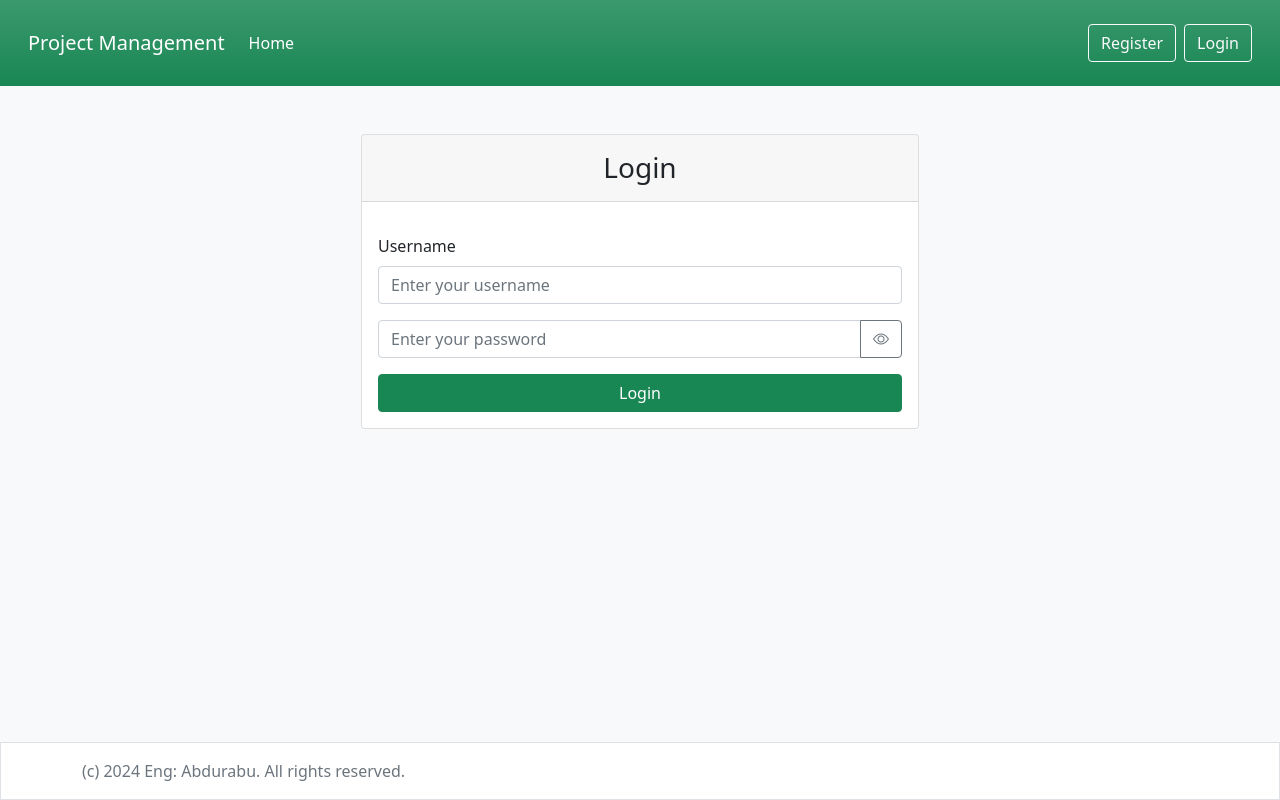
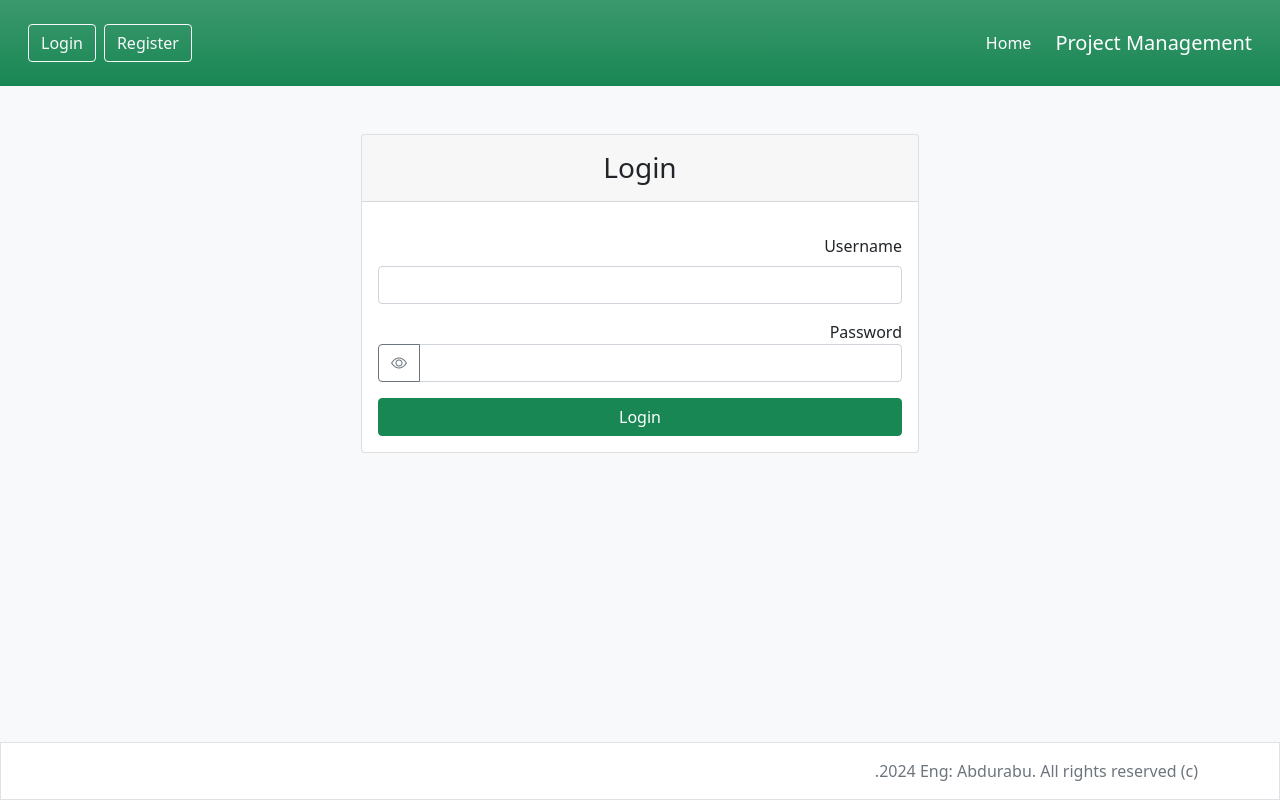
Before and after one commit to EngAbdurabu/django_pm, a Django app: page /accounts/login/ in a window 1280 px wide. Run offline with Django 5.2, Linux system fonts and the light colour scheme.

Commit message:
add RTL & Arabic support

```diff
--- a/accounts/forms.py
+++ b/accounts/forms.py
@@ -1,61 +1,50 @@
 from django.contrib.auth.forms import AuthenticationForm, UserCreationForm,UserChangeForm
 from django.contrib.auth.models import User
 from django import forms
+from django.utils.translation import gettext as _
 
 attrs = {"class": "form-control"}
 
 class UserLoginForm(AuthenticationForm):
 	def __init__(self, *args, **kwargs):
 		super(UserLoginForm, self).__init__(*args, **kwargs)
-		self.fields['username'].widget.attrs.update(
-			{'placeholder': 'Enter your username'})
-		self.fields['password'].widget.attrs.update(
-			{'placeholder': 'Enter your password'})
+		# self.fields["username"].widget.attrs.update(
+		# 	{'placeholder': 'Enter your username'})
+		# self.fields["password"].widget.attrs.update(
+		# 	{'placeholder': 'Enter your password'})
 
 	username = forms.CharField(
-		label="Username",
+		label=_("Username"),
 		widget=forms.TextInput(attrs=attrs))
 
 	password = forms.CharField(
-		label="Password",
+		label=_("Password"),
 		widget=forms.PasswordInput(attrs=attrs))
 
 
 class UserRegisterForm(UserCreationForm):
 
 	first_name = forms.CharField(
-		label="First Name",
-		widget=forms.TextInput(
-			attrs={"class": "form-control",
-			       'placeholder': 'Enter your first name'}))
+		label=_("First Name"),
+		widget=forms.TextInput(attrs=attrs))
 	last_name = forms.CharField(
-		label="Last Name",
-		widget=forms.TextInput(
-			attrs={"class": "form-control",
-			       'placeholder': 'Enter your last name'}))
+		label=_("Last Name"),
+		widget=forms.TextInput(attrs=attrs))
 	username = forms.CharField(
-		label="Username",
-		widget=forms.TextInput(
-			attrs={"class": "form-control",
-			       'placeholder': 'Enter your username '}))
+		label=_("Username"),
+		widget=forms.TextInput(attrs=attrs))
 	email = forms.EmailField(
-		label="Email",
-		widget=forms.TextInput(
-			attrs={"class": "form-control",
-			       'placeholder': 'Enter your email'}))
+		label=_("Email"),
+		widget=forms.TextInput(attrs=attrs))
 
 	password1 = forms.CharField(
-		label="Password",
+		label=_("Password"),
 		strip=False,
-		widget=forms.PasswordInput(
-			attrs={"class": "form-control",
-			       'placeholder': 'Enter your password'}))
+		widget=forms.PasswordInput(attrs=attrs))
 	password2 = forms.CharField(
-		label="Confirm Password",
+		label=_("Confirm Password"),
 		strip=False,
-		widget=forms.PasswordInput(
-			attrs={"class": "form-control",
-			       'placeholder': 'Confirm your password'}))
+		widget=forms.PasswordInput(attrs=attrs))
 
 	class Meta(UserCreationForm.Meta):
 		fields = ("first_name", "last_name", "username", "email")
--- a/accounts/templates/registration/login.html
+++ b/accounts/templates/registration/login.html
@@ -14,6 +14,8 @@
                     {% include "common/form.html" with form=form exclude="password" %}
 
                     <!-- إضافة حقل كلمة المرور مع زر العين -->
+                    {% trans "Password"%}
+                    <br>
                     <div class="input-group mb-3">
                         {{ form.password }}
                         <button type="button" class="btn btn-outline-secondary" onclick="togglePassword()">
@@ -22,7 +24,7 @@
                     </div>
                     <div class="d-grid gap-2" >
                         <button class="btn btn-success btn-block">
-                            {% translate 'Login' %}
+                            {% trans 'Login' %}
                         </button>
                     </div>
 
--- a/projects/forms.py
+++ b/projects/forms.py
@@ -1,5 +1,6 @@
 from django import forms
 from . import models
+from django.utils.translation import gettext as _
 
 attrs = {"class": "form-control"}
 
@@ -8,6 +9,11 @@ class ProjectCreateForm(forms.ModelForm):
 	class Meta:
 		model = models.Project
 		fields = ['category', 'title', 'description']
+		labels = {
+			'category': _("Category"),
+			'title': _("Title"),
+			'description': _("Description")
+		}
 		widgets = {
 			'category': forms.Select(attrs=attrs),
 			'title': forms.TextInput(attrs=attrs),
--- a/projects/templates/base.html
+++ b/projects/templates/base.html
@@ -1,11 +1,11 @@
 <!DOCTYPE html>
-<html lang="en" class="h-100">
+<html lang="ar" class="h-100" dir="rtl">
 <head>
     <meta charset="UTF-8">
     <title> Django Projects Management </title>
-    <link href="https://cdn.jsdelivr.net/npm/bootstrap@5.0.2/dist/css/bootstrap.min.css"
-          rel="stylesheet"
-          integrity="sha384-EVSTQN3/azprG1Anm3QDgpJLIm9Nao0Yz1ztcQTwFspd3yD65VohhpuuCOmLASjC"
+    <link rel="stylesheet"
+          href="https://cdn.jsdelivr.net/npm/bootstrap@5.0.2/dist/css/bootstrap.rtl.min.css"
+          integrity="sha384-gXt9imSW0VcJVHezoNQsP+TNrjYXoGcrqBZJpry9zJt8PCQjobwmhMGaDHTASo9N"
           crossorigin="anonymous">
     <link rel="stylesheet"
           href="https://cdn.jsdelivr.net/npm/bootstrap-icons@1.11.3/font/bootstrap-icons.min.css">
--- a/projects/templates/project/create.html
+++ b/projects/templates/project/create.html
@@ -12,7 +12,7 @@
                     {% csrf_token %}
                     {% include 'common/form.html' with form=form %}
                     <button class="btn btn-success">
-                        {% translate 'Create' %}
+                        {% trans 'Create' %}
                     </button>
                 </form>
             </div>
--- a/projects_management/settings.py
+++ b/projects_management/settings.py
@@ -106,7 +106,7 @@ AUTH_PASSWORD_VALIDATORS = [
 # Internationalization
 # https://docs.djangoproject.com/en/5.1/topics/i18n/
 
-LANGUAGE_CODE = "en-us"
+LANGUAGE_CODE = "ar"
 
 TIME_ZONE = "UTC"
 
```
Also changed, not shown: projects/models.py (+5 -4 lines), accounts/locale/ar/LC_MESSAGES/django.po (added), projects/locale/ar/LC_MESSAGES/django.po (added), 2 other files.
